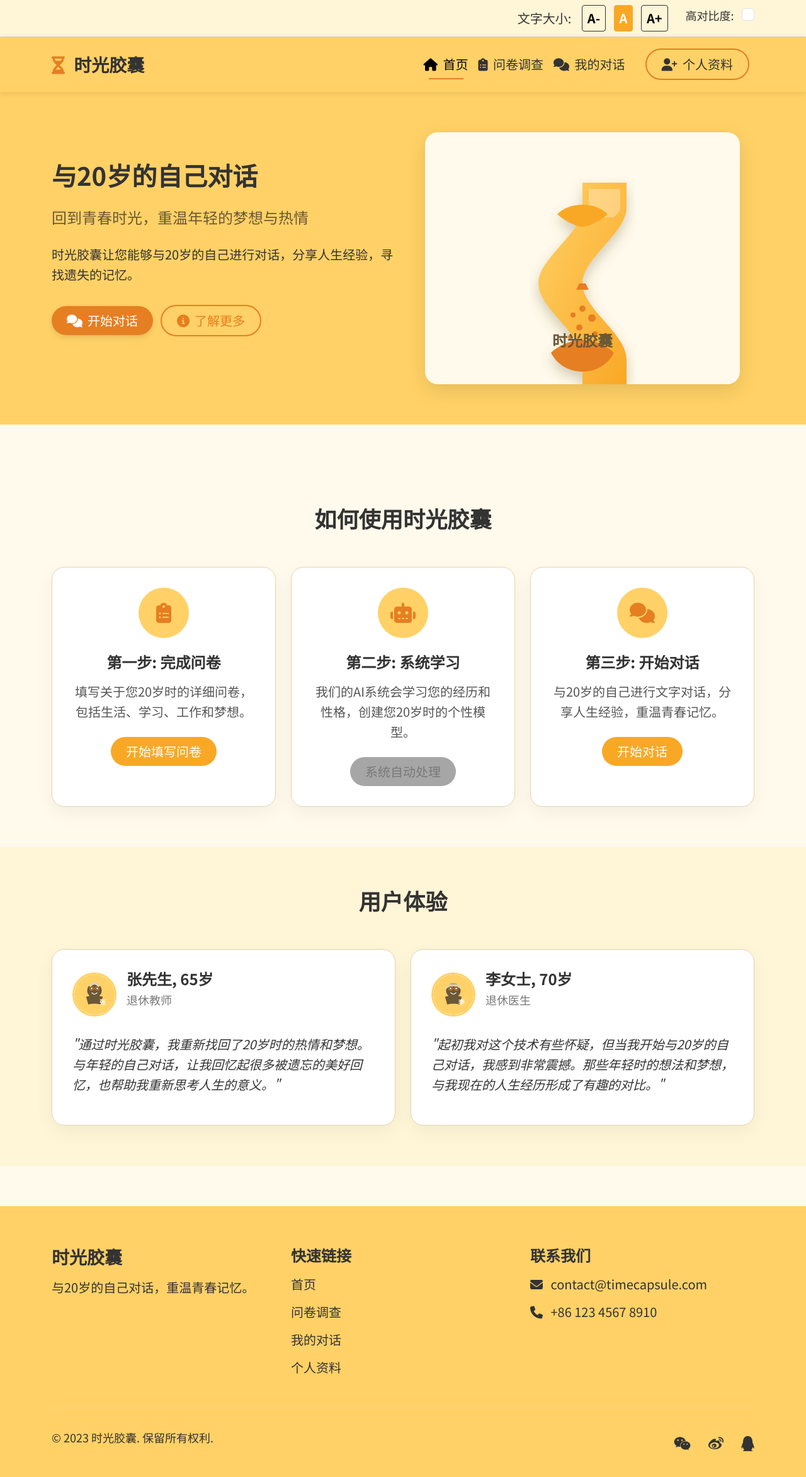
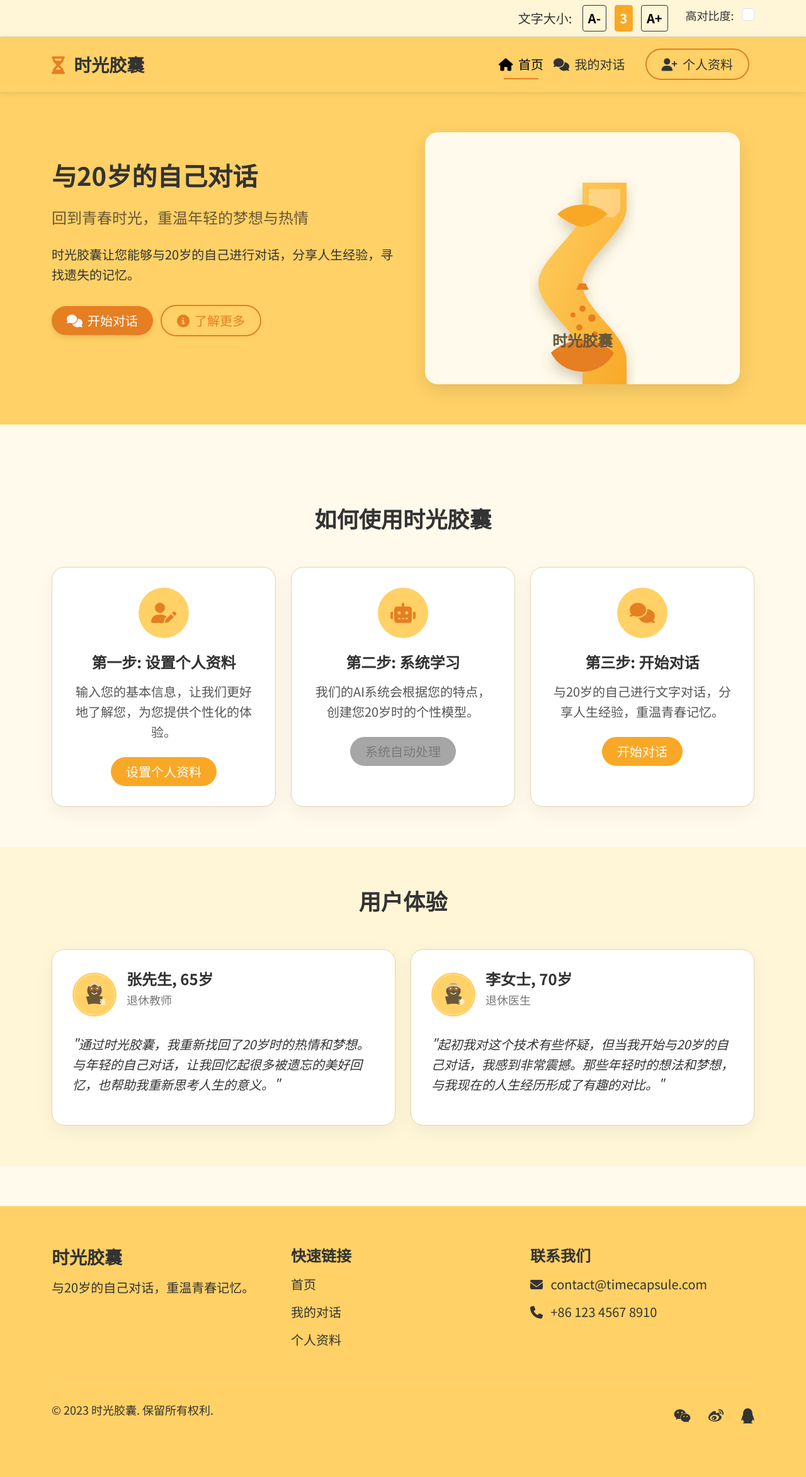
Before and after one commit to allen546/time-capsule, a Python web app: template new/templates/index.html in a window 1280 px wide. Shown: the whole page at 63% size. After the commit the page ends 2260 px from the top, so only its background shows below. Run offline with Jinja, Linux system fonts and the light colour scheme; the template is opened without the code that fills it, so the values that code supplies are empty.

```diff
--- a/new/static/css/styles.css
+++ b/new/static/css/styles.css
@@ -710,14 +710,6 @@ hr {
 
 /* Responsive styles */
 @media (max-width: 992px) {
-    :root {
-        --font-size-base: 16px;
-        --font-size-lg: 18px;
-        --font-size-xl: 20px;
-        --font-size-xxl: 24px;
-        --font-size-header: 28px;
-    }
-
     .hero {
         padding: 3rem 0;
     }
--- a/new/static/js/main.js
+++ b/new/static/js/main.js
@@ -89,7 +89,8 @@ function initDeviceId() {
 
 /**
  * Font size control functionality
- * Allows users to increase or decrease text size
+ * Allows users to increase or decrease text size with multiple levels
+ * Shows current level (1-5) on center button
  */
 function initFontSizeControls() {
     const decreaseBtn = document.getElementById('decreaseFontBtn');
@@ -98,9 +99,14 @@ function initFontSizeControls() {
 
     if (!decreaseBtn || !normalBtn || !increaseBtn) return;
 
+    // Define size levels from smallest to largest
+    const sizeLevels = ['x-small', 'small', 'normal', 'large', 'x-large'];
+
     // Function to remove all font size classes
     function removeAllFontSizeClasses() {
-        document.body.classList.remove('font-size-large', 'font-size-x-large');
+        sizeLevels.forEach(size => {
+            document.body.classList.remove(`font-size-${size}`);
+        });
 
         // Reset active state on buttons
         decreaseBtn.classList.remove('active');
@@ -108,46 +114,64 @@ function initFontSizeControls() {
         increaseBtn.classList.remove('active');
     }
 
-    // Default text size
+    // Get current size level index
+    function getCurrentSizeIndex() {
+        const currentSize = localStorage.getItem('fontSizePreference') || 'normal';
+        return sizeLevels.indexOf(currentSize);
+    }
+
+    // Update center button text to show current level (1-5)
+    function updateCenterButtonText(index) {
+        // Convert 0-4 index to 1-5 display level
+        const displayLevel = index + 1;
+        normalBtn.textContent = displayLevel.toString();
+    }
+
+    // Apply size by index
+    function applySizeByIndex(index) {
+        // Ensure index is within bounds
+        index = Math.max(0, Math.min(index, sizeLevels.length - 1));
+
+        const size = sizeLevels[index];
+        removeAllFontSizeClasses();
+        document.body.classList.add(`font-size-${size}`);
+        localStorage.setItem('fontSizePreference', size);
+
+        // Update center button text
+        updateCenterButtonText(index);
+
+        // Update active button
+        if (index === 2) { // normal is at index 2
+            normalBtn.classList.add('active');
+        } else if (index > 2) {
+            increaseBtn.classList.add('active');
+        } else {
+            decreaseBtn.classList.add('active');
+        }
+
+        return index;
+    }
+
+    // Normal size (level 3)
     normalBtn.addEventListener('click', function() {
-        removeAllFontSizeClasses();
-        normalBtn.classList.add('active');
-
-        // Save preference
-        localStorage.setItem('fontSizePreference', 'normal');
+        applySizeByIndex(2); // "normal" is at index 2
     });
 
-    // Large text size
+    // Increase size
     increaseBtn.addEventListener('click', function() {
-        removeAllFontSizeClasses();
-        document.body.classList.add('font-size-large');
-        increaseBtn.classList.add('active');
-
-        // Save preference
-        localStorage.setItem('fontSizePreference', 'large');
+        const currentIndex = getCurrentSizeIndex();
+        applySizeByIndex(currentIndex + 1);
     });
 
-    // Smaller text size (but still larger than typical websites)
+    // Decrease size
     decreaseBtn.addEventListener('click', function() {
-        removeAllFontSizeClasses();
-        document.body.classList.add('font-size-x-large');
-        decreaseBtn.classList.add('active');
-
-        // Save preference
-        localStorage.setItem('fontSizePreference', 'x-large');
+        const currentIndex = getCurrentSizeIndex();
+        applySizeByIndex(currentIndex - 1);
     });
 
     // Apply saved font size preference
-    const savedFontSize = localStorage.getItem('fontSizePreference');
-    if (savedFontSize === 'large') {
-        document.body.classList.add('font-size-large');
-        increaseBtn.classList.add('active');
-    } else if (savedFontSize === 'x-large') {
-        document.body.classList.add('font-size-x-large');
-        decreaseBtn.classList.add('active');
-    } else {
-        normalBtn.classList.add('active');
-    }
+    const savedSize = localStorage.getItem('fontSizePreference') || 'normal';
+    applySizeByIndex(sizeLevels.indexOf(savedSize));
 }
 
 /**
--- a/new/templates/index.html
+++ b/new/templates/index.html
@@ -36,7 +36,7 @@
                 <div class="font-controls">
                     <span class="me-2">文字大小:</span>
                     <button id="decreaseFontBtn" class="btn-font" aria-label="减小文字大小">A-</button>
-                    <button id="normalFontBtn" class="btn-font active" aria-label="正常文字大小">A</button>
+                    <button id="normalFontBtn" class="btn-font active" aria-label="文字大小级别">3</button>
                     <button id="increaseFontBtn" class="btn-font" aria-label="增大文字大小">A+</button>
                 </div>
                 <div class="contrast-toggle ms-4">
@@ -61,9 +61,6 @@
                     <ul class="navbar-nav ms-auto">
                         <li class="nav-item">
                             <a class="nav-link active" href="/"><i class="fas fa-home me-1"></i> 首页</a>
-                        </li>
-                        <li class="nav-item">
-                            <a class="nav-link" href="#"><i class="fas fa-clipboard-list me-1"></i> 问卷调查</a>
                         </li>
                         <li class="nav-item">
                             <a class="nav-link" href="#"><i class="fas fa-comments me-1"></i> 我的对话</a>
@@ -118,11 +115,11 @@
                     <div class="col-md-4">
                         <div class="feature-card">
                             <div class="feature-icon">
-                                <i class="fas fa-clipboard-list"></i>
+                                <i class="fas fa-user-edit"></i>
                             </div>
-                            <h3 class="feature-title">第一步: 完成问卷</h3>
-                            <p class="feature-text">填写关于您20岁时的详细问卷，包括生活、学习、工作和梦想。</p>
-                            <a href="#" class="btn btn-feature">开始填写问卷</a>
+                            <h3 class="feature-title">第一步: 设置个人资料</h3>
+                            <p class="feature-text">输入您的基本信息，让我们更好地了解您，为您提供个性化的体验。</p>
+                            <a href="/profile" class="btn btn-feature">设置个人资料</a>
                         </div>
                     </div>
                     <div class="col-md-4">
@@ -131,7 +128,7 @@
                                 <i class="fas fa-robot"></i>
                             </div>
                             <h3 class="feature-title">第二步: 系统学习</h3>
-                            <p class="feature-text">我们的AI系统会学习您的经历和性格，创建您20岁时的个性模型。</p>
+                            <p class="feature-text">我们的AI系统会根据您的特点，创建您20岁时的个性模型。</p>
                             <button class="btn btn-feature" disabled>系统自动处理</button>
                         </div>
                     </div>
@@ -195,7 +192,6 @@
                     <h3 class="footer-subtitle">快速链接</h3>
                     <ul class="footer-links">
                         <li><a href="/">首页</a></li>
-                        <li><a href="#">问卷调查</a></li>
                         <li><a href="#">我的对话</a></li>
                         <li><a href="/profile">个人资料</a></li>
                     </ul>
--- a/new/templates/profile.html
+++ b/new/templates/profile.html
@@ -36,7 +36,7 @@
                 <div class="font-controls">
                     <span class="me-2">文字大小:</span>
                     <button id="decreaseFontBtn" class="btn-font" aria-label="减小文字大小">A-</button>
-                    <button id="normalFontBtn" class="btn-font active" aria-label="正常文字大小">A</button>
+                    <button id="normalFontBtn" class="btn-font active" aria-label="文字大小级别">3</button>
                     <button id="increaseFontBtn" class="btn-font" aria-label="增大文字大小">A+</button>
                 </div>
                 <div class="contrast-toggle ms-4">
@@ -61,9 +61,6 @@
                     <ul class="navbar-nav ms-auto">
                         <li class="nav-item">
                             <a class="nav-link" href="/"><i class="fas fa-home me-1"></i> 首页</a>
-                        </li>
-                        <li class="nav-item">
-                            <a class="nav-link" href="#"><i class="fas fa-clipboard-list me-1"></i> 问卷调查</a>
                         </li>
                         <li class="nav-item">
                             <a class="nav-link" href="#"><i class="fas fa-comments me-1"></i> 我的对话</a>
@@ -158,7 +155,6 @@
                     <h3 class="footer-subtitle">快速链接</h3>
                     <ul class="footer-links">
                         <li><a href="/">首页</a></li>
-                        <li><a href="#">问卷调查</a></li>
                         <li><a href="#">我的对话</a></li>
                         <li><a href="/profile">个人资料</a></li>
                     </ul>
```
